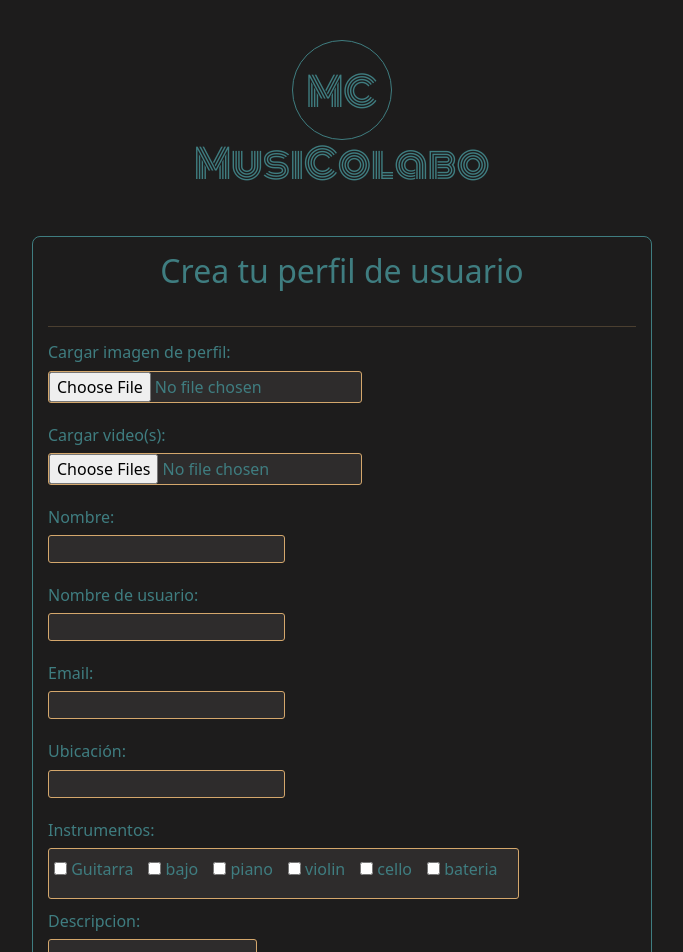
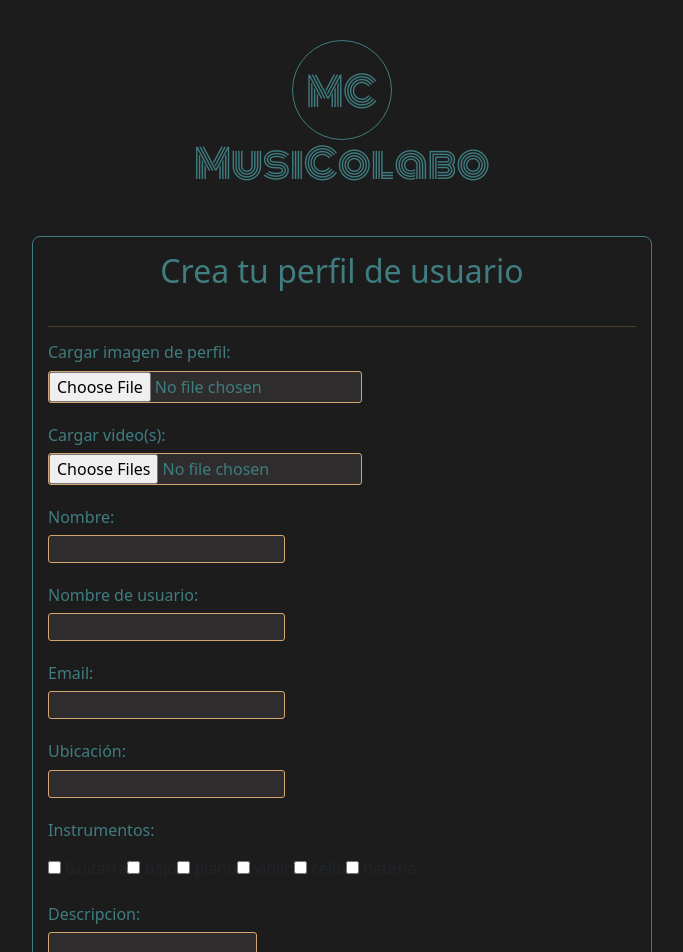
Before and after one commit to javijsgithub/sprint9, a React (Create React App) app in the folder musicolabo/: page /create-profile in a window 1280 px wide. Shown: the top 952 px of the page, without its empty margins (298-981 px from the left). Built offline with nearby package versions, Linux system fonts and the light colour scheme; no server answers.

Commit message:
cambiar class por id en los checkboxes

```diff
--- a/musicolabo/src/components/createProfile.js
+++ b/musicolabo/src/components/createProfile.js
@@ -150,7 +150,7 @@ const CreateProfile = () => {
 
                 <h6>Instrumentos:</h6>
                 <label>
-                 <div className='checks-instruments-form-create-profile'>
+                 <div id='checks-instruments-form-create-profile'>
                   <label>
                     <input
                       type="checkbox"
```
